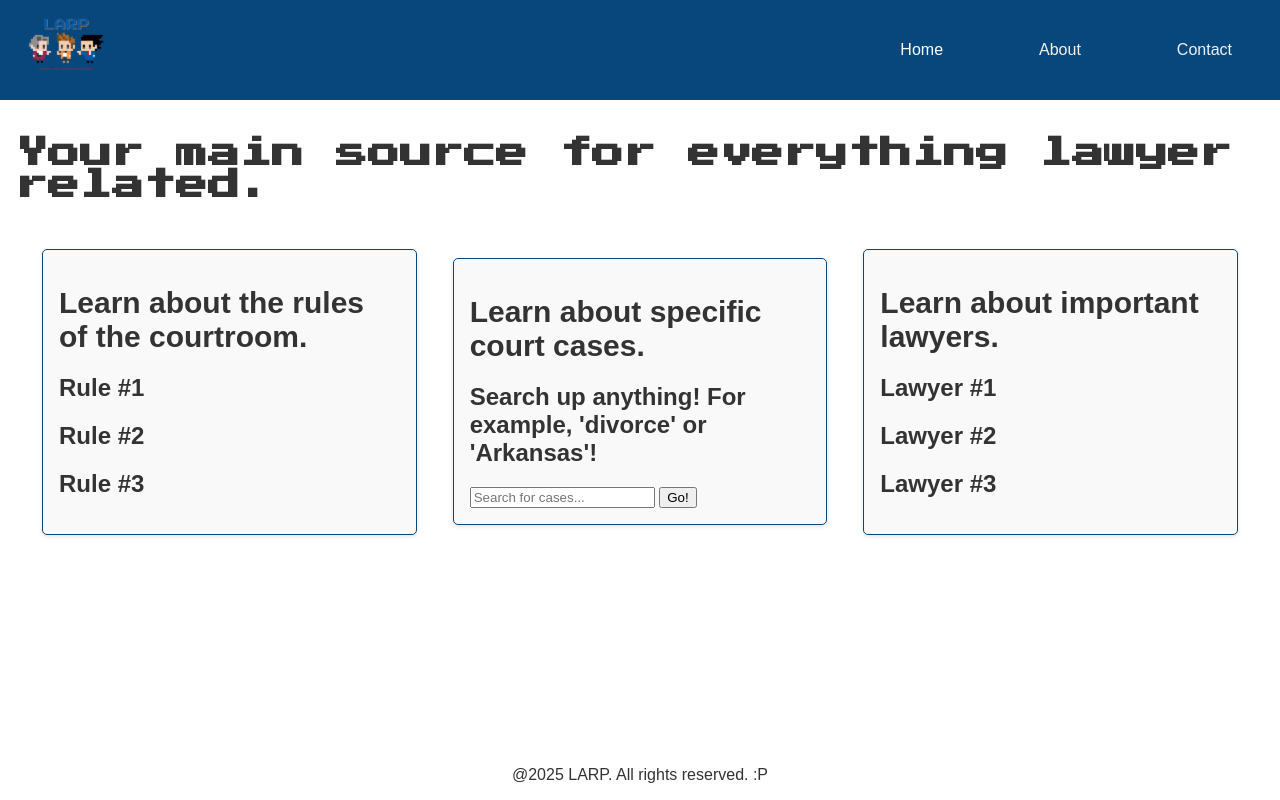
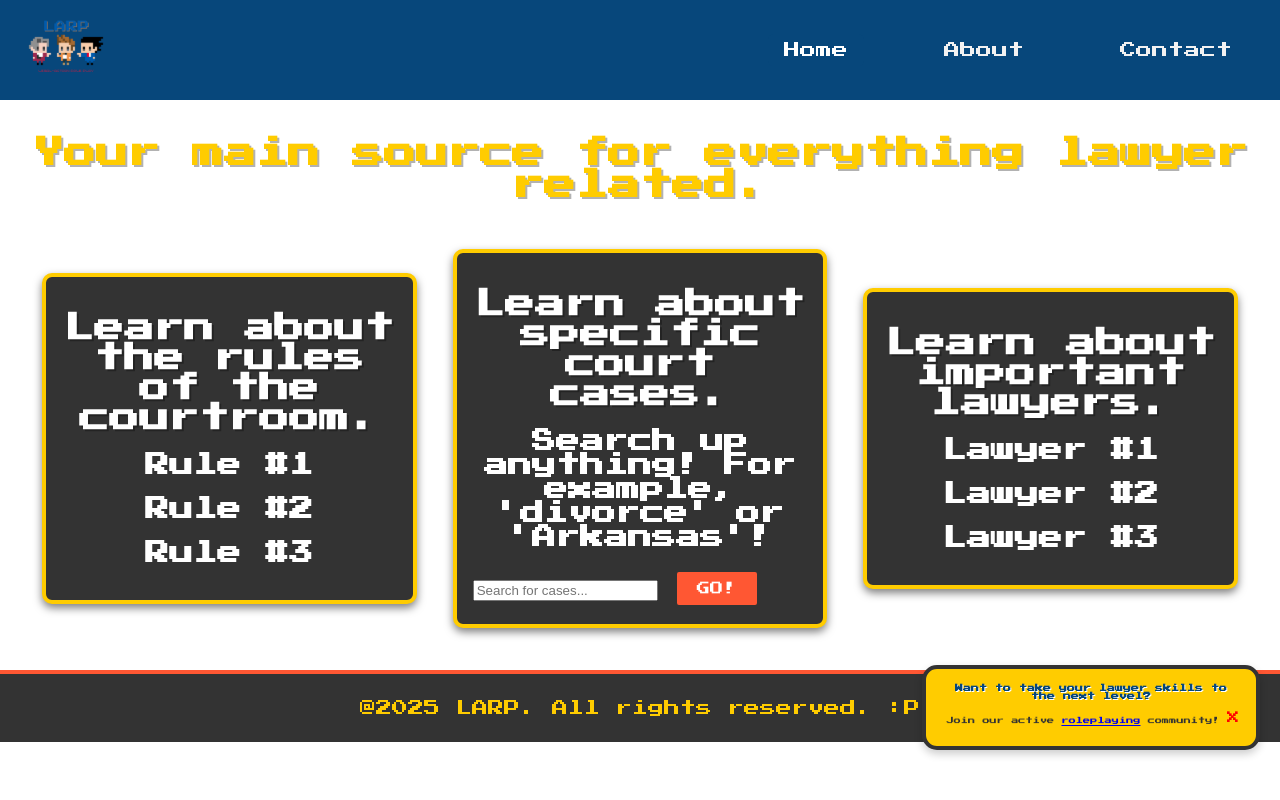
Before and after one commit to samichar/2025_hackathon, a plain HTML site: page lawyer_frontend.html in a window 1280 px wide. Drawn offline with Linux system fonts and the light colour scheme.

Commit message:
with font

```diff
--- a/lawyer_frontend.html
+++ b/lawyer_frontend.html
@@ -17,10 +17,22 @@
                 <a href="contact.html">Contact</a>
             </div>
         </div>
+        <div class = "callout">
+            <div class="callout-header">Want to take your lawyer skills to the next level?</div>
+            <span class = "closebtn" onclick="this.parentElement.style.display='none';">&times;</span>
+            <div class = "callout-container">
+                <p>Join our active
+                    <a href="roleplay">roleplaying</a>
+                community!
+                </p>
+                <!-- <a href="roleplay">roleplaying</a>
+                <p> community!</p> -->
+            </div>
+        </div>
 
     </header>
     <main>
-        <div class = "header-statement">
+        <div class = "main-statement">
             <h1>Your main source for everything lawyer related.</h1>
         </div>
         <div class = "main-container">
--- a/styles.css
+++ b/styles.css
@@ -1,9 +1,18 @@
-body {
+/* body {
     font-family: Arial, sans-serif;
     margin: 0;
     padding: 0;;
     background-color: #ffffff;
     color: #333;
+} */
+
+body {
+    font-family: 'Press Start 2P', Arial, sans-serif;
+    margin: 0;
+    padding: 0;
+    /* background: url('./images/pixel-background.png') repeat;
+    /* background-size: cover; */
+    color: #fff;
 }
 
 main {
@@ -39,13 +48,22 @@ main {
     width: auto;
 }
 
-footer {
+/* footer {
     bottom: 0;
     left: 0;
     text-align: center;
     position: fixed;
     background-color: white;
     width: 100%;
+} */
+
+footer {
+    font-family: 'Press Start 2P';
+    background-color: #333;
+    color: #ffcc00;
+    text-align: center;
+    padding: 10px;
+    border-top: 4px solid #ff5733;
 }
 
 /* NAVIGATION BAR */
@@ -53,6 +71,7 @@ footer {
     display: flex;
     align-items: center;
     gap: 1rem;
+    font-family: 'Press Start 2P';
 }
 
 .topnav a {
@@ -105,6 +124,64 @@ footer {
     background: #333;
 }
 
+.callout {
+    position: fixed;
+    bottom: 50px;
+    right: 20px;
+    max-width: 300px;
+    background-color: #ffcc00; /* Bright, cheerful color */
+    border: 4px solid #333; /* Bold border for a retro look */
+    border-radius: 15px; /* Rounded corners for a softer appearance */
+    box-shadow: 0 4px 8px rgba(0, 0, 0, 0.2); /* Add a subtle shadow */
+    font-family: 'Press Start 2P', Arial, sans-serif; /* Pixelated font */
+    color: #333; /* Text color */
+    padding: 15px;
+    animation: bounce 6s infinite; /* Add a bounce animation */
+    text-align: center;
+}
+
+.callout-header {
+    font-size: .5rem;
+    font-weight: bold;
+    margin-bottom: 10px;
+    color: #07477b;
+    text-shadow: 1px 1px #fff;
+}
+
+.callout-container {
+    display: flex;
+    flex-direction: column;
+    align-items: center;
+    justify-content: center;
+    font-size: .45rem;
+}
+
+.closebtn {
+    color: #ff0000;
+    float: right;
+    font-size: px;
+    font-weight: bold;
+    cursor: pointer;
+    transition: transform 0.2s ease; /* Add a hover effect */
+}
+
+.closebtn:hover {
+    transform: scale(1.2); /* Slightly enlarge on hover */
+    color: #333; /* Change color on hover */
+}
+
+@keyframes bounce {
+    0%, 20%, 50%, 80%, 100% {
+        transform: translateY(0);
+    }
+    40% {
+        transform: translateY(-5px);
+    }
+    60% {
+        transform: translateY(-5px);
+    }
+}
+
 /* MAIN CONTENT */
 .main-container {
     display: flex;
@@ -116,11 +193,37 @@ footer {
     flex-wrap: wrap;
 }
 
-.header-statement {
+.main-statement {
     font-family: 'Press Start 2P';
+    text-shadow: 2px 2px rgba(0, 0, 0, 0.3);
+    text-align: center;
 }
 
-.main-container > div {
+/* @keyframes glow {
+    0% {
+        text-shadow: 0 0 5px #ffcc00, 0 0 10px #ffcc00, 0 0 20px #ffcc00;
+    }
+    50% {
+        text-shadow: 0 0 10px #ff5733, 0 0 20px #ff5733, 0 0 30px #ff5733;
+    }
+    100% {
+        text-shadow: 0 0 5px #ffcc00, 0 0 10px #ffcc00, 0 0 20px #ffcc00;
+    }
+} */
+
+.main-statement h1 {
+    animation: glow 6s infinite alternate; /* Glowing effect */
+    font-size: 2rem;
+    color: #ffcc00;
+    text-align: center;
+}
+
+.main-container h1 {
+    font-family: 'Press Start 2P';
+    text-shadow: 2px 2px rgba(0, 0, 0, 0.3);
+}
+
+/* .main-container > div {
     flex: 1;
     min-width: 300px;
     max-width: 400px;
@@ -128,6 +231,54 @@ footer {
     border-radius: 5px;
     background-color: #f9f9f9;
     box-shadow: 0 2px 4px rgba(0, 0, 0, 0.1);
+} */
+
+.main-container > div {
+    flex: 1;
+    min-width: 300px;
+    max-width: 400px;
+    padding: 1rem;
+    border-radius: 10px;
+    border: 4px solid #ffcc00;
+    background-color: #333;
+    box-shadow: 0 4px 8px rgba(0, 0, 0, 0.5);
+    text-align: center;
+    color: #ffffff;
+}
+
+.contact-main {
+    font-family: 'Press Start 2P';
+    text-shadow: 2px 2px rgba(0, 0, 0, 0.3);
+    text-align: left;
+    color: red;
+}
+
+.contact-main h1 {
+    font-size: 2rem;
+    color: #ffcc00;
+    text-align: center;
+}
+
+.contact-container {
+    display: flex;
+    justify-content: space-between;
+    align-items: center;
+    padding: 1rem;
+    gap: 1rem;
+    flex-wrap: wrap;
+}
+
+.about-main {
+    font-family: 'Press Start 2P';
+    text-shadow: 2px 2px rgba(0, 0, 0, 0.3);
+    text-align: left;
+    color: red;
+}
+
+.about-main h1 {
+    font-size: 2rem;
+    color: #ffcc00;
+    text-align: center;
 }
 
 .rules {
@@ -191,3 +342,20 @@ footer {
 .case-item a:hover {
     text-decoration: underline;
 }
+
+button {
+    font-family: 'Press Start 2P', Arial, sans-serif;
+    background-color: #ff5733; /* Bright orange */
+    color: #fff;
+    border: 3px solid #333;
+    border-radius: 5px;
+    padding: 10px 20px;
+    cursor: pointer;
+    text-transform: uppercase;
+    transition: transform 0.2s, background-color 0.2s;
+}
+
+button:hover {
+    background-color: #c70039; /* Darker red on hover */
+    transform: scale(1.1); /* Slightly enlarge on hover */
+}
```
Also changed, not shown: about.html (+6 -4 lines), contact.html (+50 -9 lines), img/kat.png (added), img/mikayla.png (added), img/sam.png (added), img/savannah.png (added), img/sophie.png (added).
